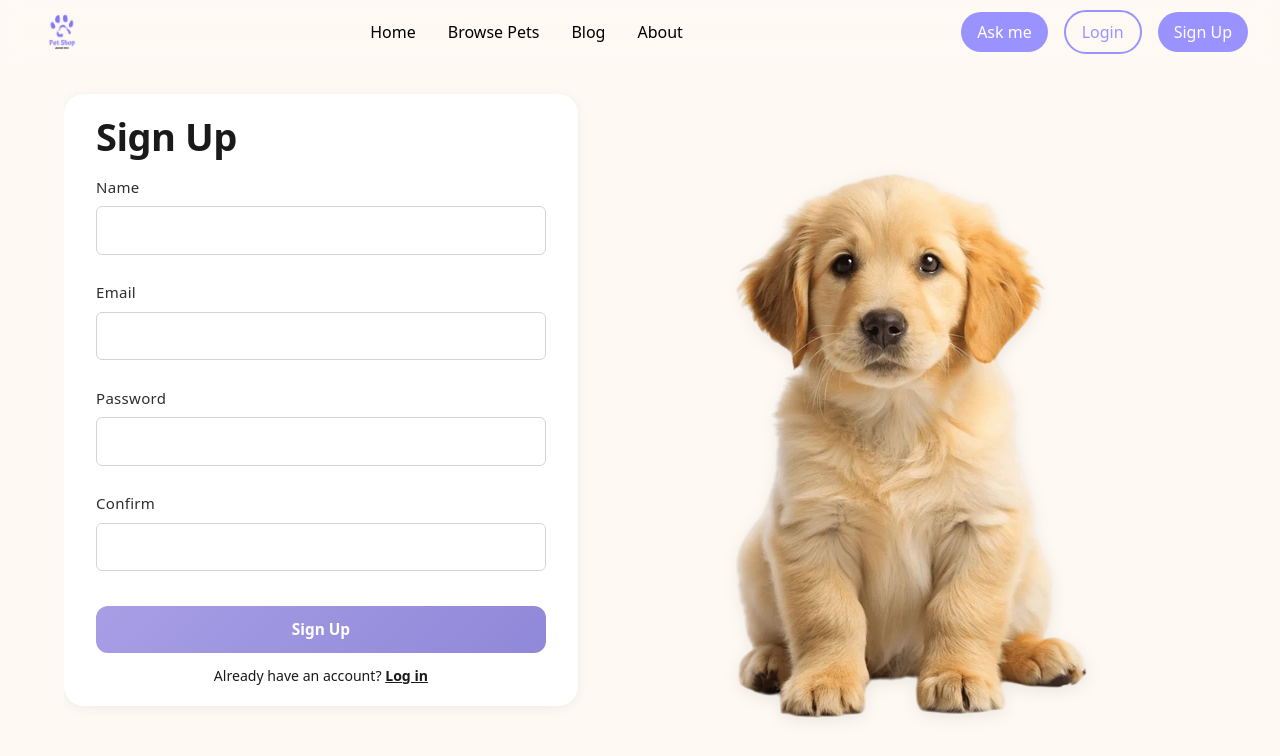
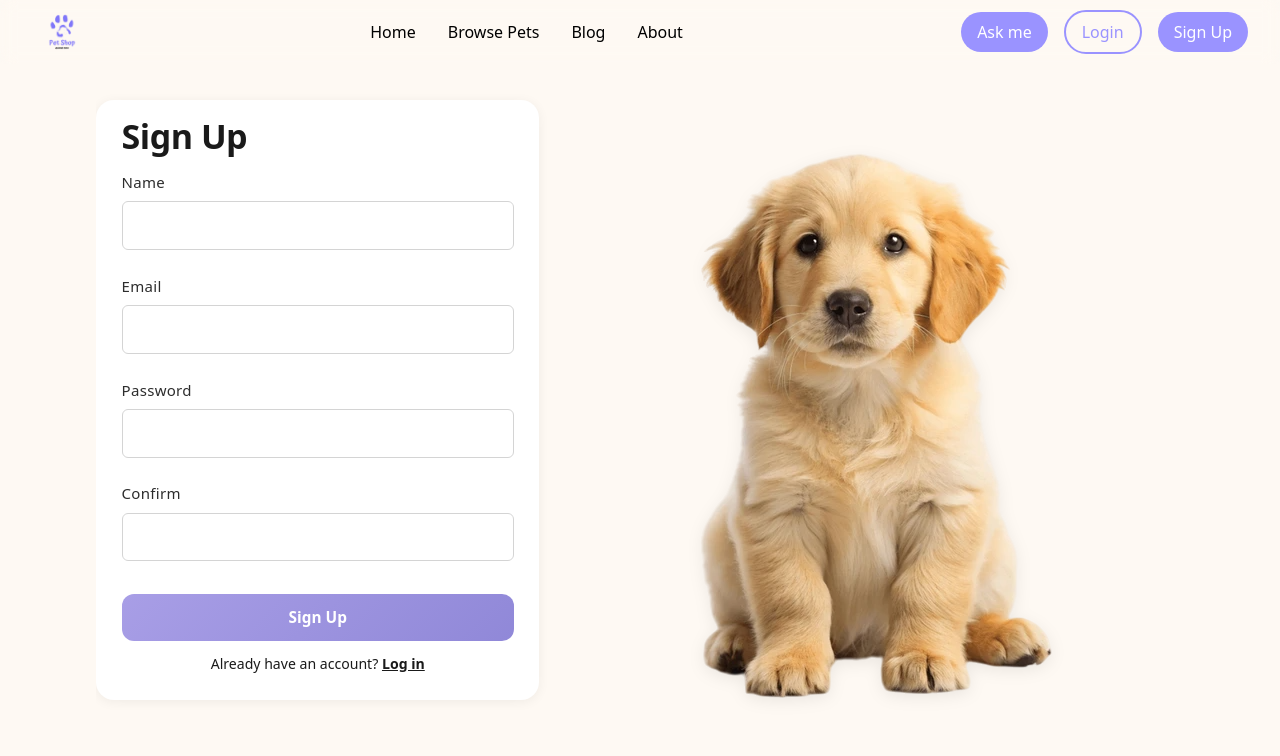
Before and after one commit to independent-project-2/HappyTail-Frontend, a React (Vite) app: page /signup in a window 1280 px wide. Shown: the top 756 px of the page. Built offline with nearby package versions, Linux system fonts and the light colour scheme.

Commit message:
signup page creating

```diff
--- a/src/styles/LoginPage.css
+++ b/src/styles/LoginPage.css
@@ -45,19 +45,22 @@
   border-radius: 20px;
   box-shadow: 0 2px 12px rgba(0, 0, 0, 0.06);
   display: flex;
-  align-items: center;
-  justify-content: center;
+  align-items: flex-start;
+  justify-content: flex-start;
   margin-right: -30px;
   z-index: 2;
-  height: fit-content;
+  height: auto;
+  min-height: fit-content;
   max-height: 85vh;
-  overflow: hidden;
+  overflow-y: auto;
+  overflow-x: hidden;
 }
 
 .login-form-wrapper {
   width: 100%;
   max-width: 100%;
-  overflow: hidden;
+  overflow: visible;
+  padding-bottom: 10px;
 }
 
 .login-title {
@@ -167,12 +170,11 @@
   align-items: center;
   justify-content: center;
   padding: 0;
-  padding-left: clamp(15px, 2vw, 30px);
   position: relative;
   overflow: hidden;
   z-index: 1;
   height: 100%;
-  max-height: 85vh;
+  max-height: 100%;
 }
 
 .login-image-wrapper {
@@ -186,15 +188,16 @@
 }
 
 .login-dog-image {
+  width: 100%;
+  height: 100%;
   max-width: 100%;
   max-height: 100%;
-  width: auto;
-  height: auto;
   object-fit: contain;
   object-position: center center;
   border: none;
   border-radius: 0;
   filter: drop-shadow(0 4px 8px rgba(0, 0, 0, 0.08));
+  transform: scale(1.1);
 }
 
 /* Responsive Design */
--- a/src/styles/SignUpPage.css
+++ b/src/styles/SignUpPage.css
@@ -27,12 +27,12 @@
 }
 
 .signup-container {
-  max-width: 90vw;
-  max-height: 90vh;
+  max-width: 85vw;
+  max-height: 80vh;
   width: 100%;
   height: 100%;
   display: grid;
-  grid-template-columns: 42% 58%;
+  grid-template-columns: 38% 62%;
   gap: 0;
   align-items: center;
   overflow: hidden;
@@ -41,30 +41,33 @@
 /* Form Section */
 .signup-form-section {
   background-color: #ffffff;
-  padding: clamp(15px, 2.5vh, 40px) clamp(15px, 2.5vw, 40px);
-  border-radius: 20px;
+  padding: clamp(12px, 2vh, 30px) clamp(12px, 2vw, 35px);
+  border-radius: 18px;
   box-shadow: 0 2px 12px rgba(0, 0, 0, 0.06);
   display: flex;
-  align-items: center;
-  justify-content: center;
+  align-items: flex-start;
+  justify-content: flex-start;
   margin-right: -30px;
   z-index: 2;
-  height: fit-content;
-  max-height: 85vh;
-  overflow: hidden;
+  height: auto;
+  min-height: fit-content;
+  max-height: 80vh;
+  overflow-y: auto;
+  overflow-x: hidden;
 }
 
 .signup-form-wrapper {
   width: 100%;
   max-width: 100%;
-  overflow: hidden;
+  overflow: visible;
+  padding-bottom: 10px;
 }
 
 .signup-title {
-  font-size: clamp(24px, 3.5vw, 38px);
+  font-size: clamp(22px, 3vw, 34px);
   font-weight: 700;
   color: #1a1a1a;
-  margin: 0 0 clamp(15px, 2vh, 30px) 0;
+  margin: 0 0 clamp(12px, 1.8vh, 25px) 0;
   text-align: left;
   letter-spacing: -0.5px;
   line-height: 1.2;
@@ -73,7 +76,7 @@
 .signup-form {
   display: flex;
   flex-direction: column;
-  gap: clamp(3px, 0.8vh, 8px);
+  gap: clamp(2px, 0.6vh, 6px);
 }
 
 .signup-button {
```
